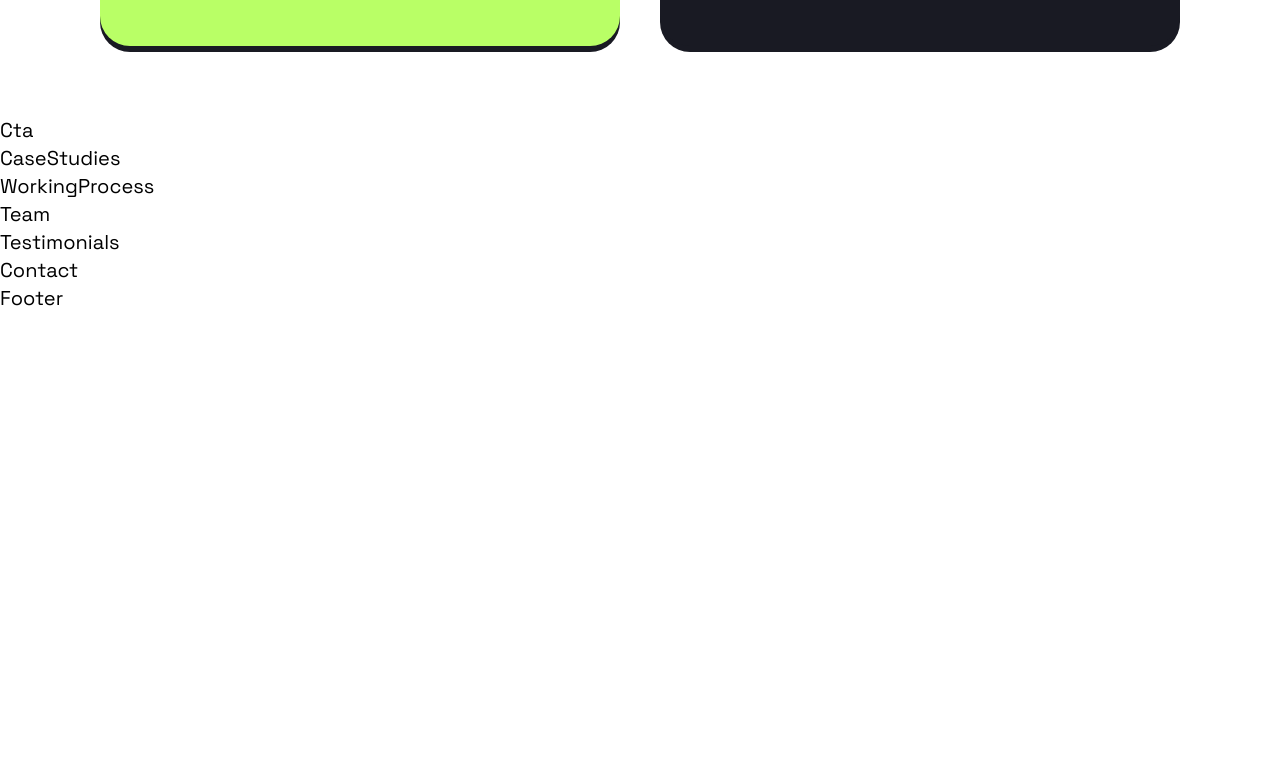
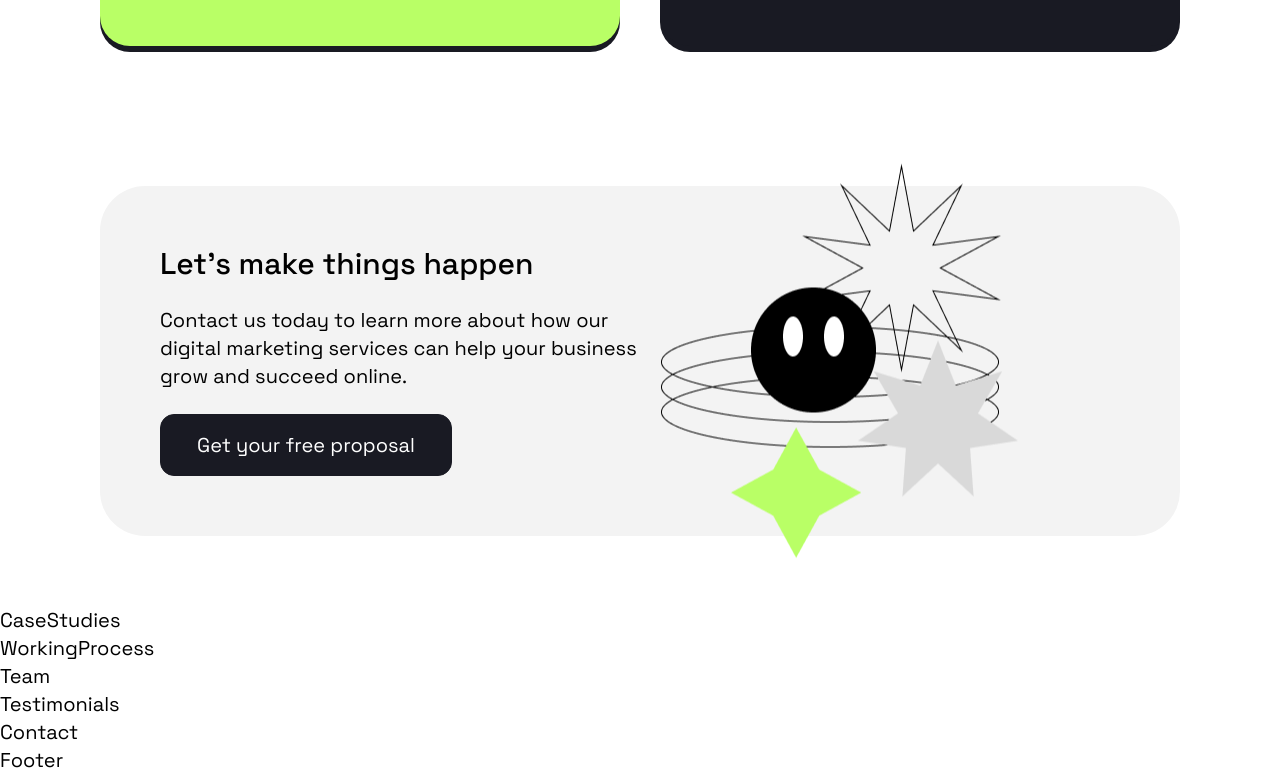
Before and after one commit to aatmaneoulmouden/positivus, a React (Vite) app: page / in a window 1280 px wide. Shown: the part 2023-2797 px from the top of the page. Before the commit the page ends 2335 px from the top, so only its background shows below. Built offline with nearby package versions, Linux system fonts and the light colour scheme.

Commit message:
build: CTA component

```diff
--- a/src/sections/Cta.jsx
+++ b/src/sections/Cta.jsx
@@ -1,5 +1,32 @@
+import { cta } from "../assets";
+import { Button } from "../components";
+
 const Cta = () => {
-  return <div>Cta</div>;
+  return (
+    <section className="section">
+      <div className="container">
+        <div className="flex bg-gray p-[50px] lg:p-[60px] rounded-[45px]">
+          <div className="flex-1 flex flex-col gap-6">
+            <h3 className="text-[26px] lg:text-3xl font-medium">Let’s make things happen</h3>
+            <p className="max-w-[500px] text-base lg:text-xl">
+              Contact us today to learn more about how our digital marketing
+              services can help your business grow and succeed online.
+            </p>
+            <Button
+              role="button"
+              type="secondary"
+              scrollto="contactus"
+              label="Get your free proposal"
+              classes="w-full lg:w-fit"
+            />
+          </div>
+          <div className="flex-1 relative hidden lg:block">
+            <img src={cta} alt="Positivus" className="absolute top-1/2 right-[100px] -translate-y-1/2" />
+          </div>
+        </div>
+      </div>
+    </section>
+  );
 };
 
 export default Cta;
```
